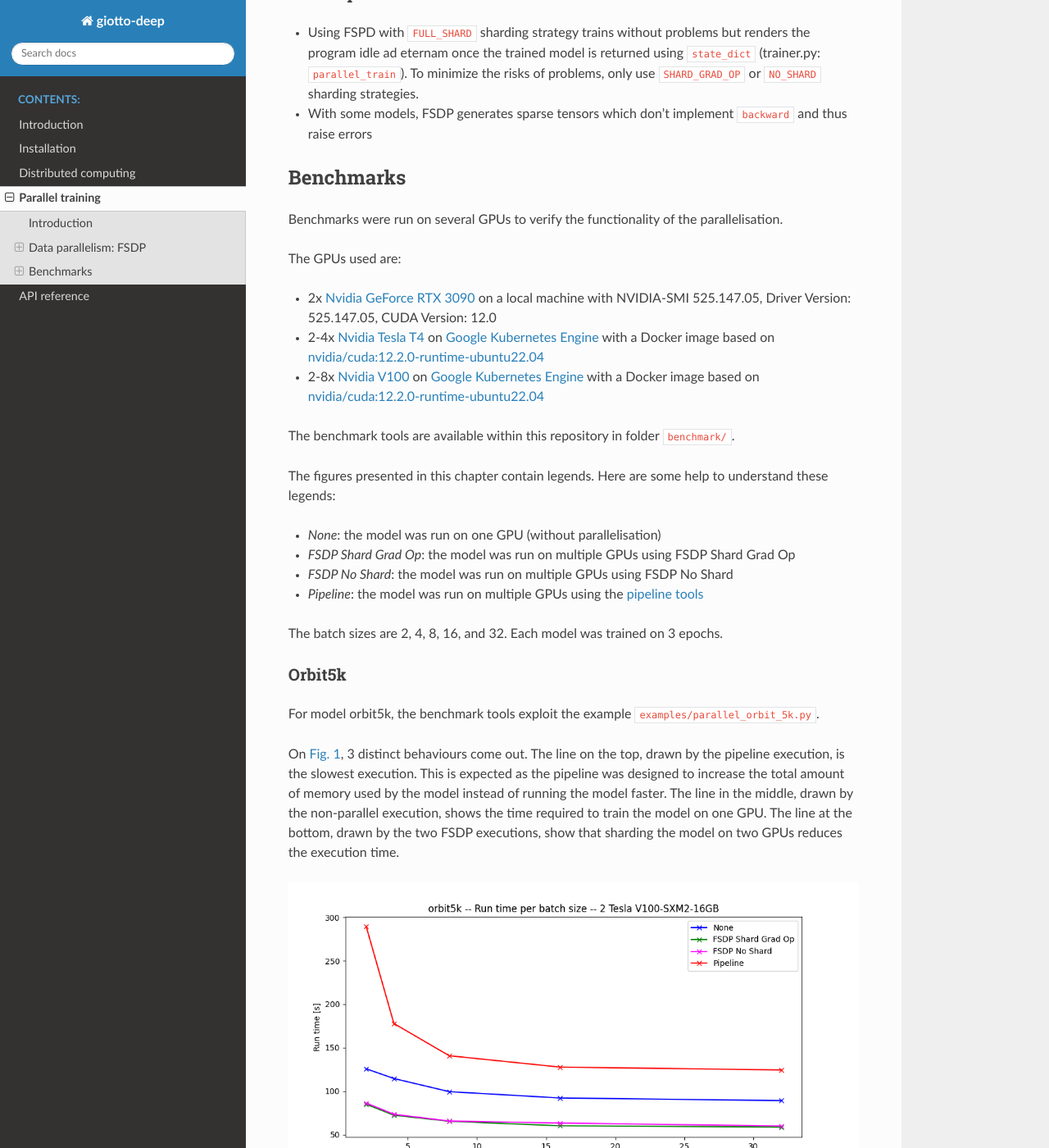
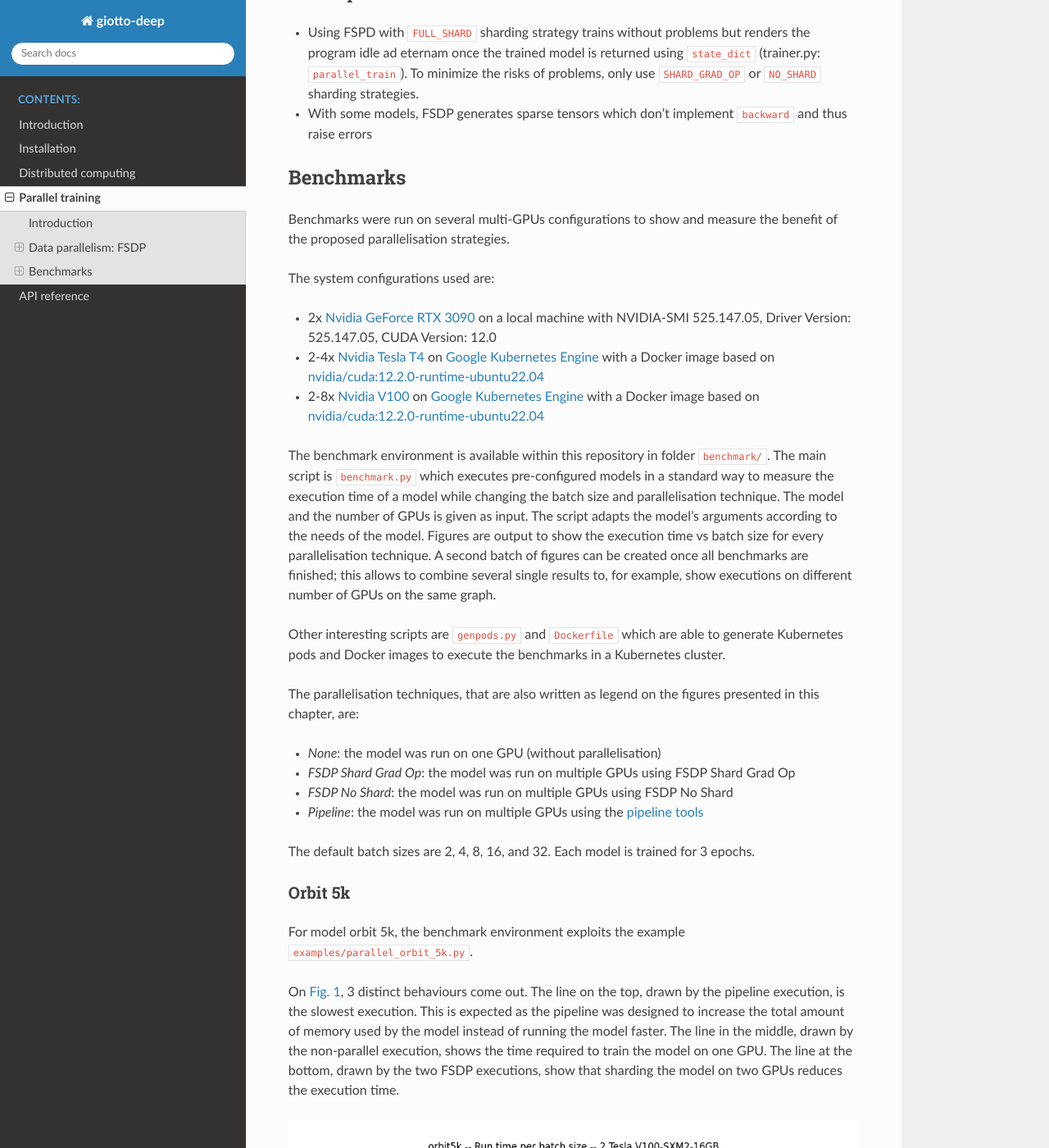
Before and after one commit to giotto-ai/giotto-deep, a Sphinx documentation site: the page built from docs/source/parallel.rst, in a window 1280 px wide and 1400 px high, scrolled down 5487 px. Shown: the whole window at 82% size. Built offline with Sphinx 7.4.7 and the Read the Docs theme 2.0.0, drawn with Linux system fonts in a browser that asks for light colours; pages that are not in the unit, such as notebooks, are missing from menus; some of the changed text lies outside the part shown.

Commit message:
Improve doc benchmarks

```diff
--- a/docs/source/parallel.rst
+++ b/docs/source/parallel.rst
@@ -144,9 +144,9 @@ Known problems
 Benchmarks
 ***********************************
 
-Benchmarks were run on several GPUs to verify the functionality of the parallelisation.
+Benchmarks were run on several multi-GPUs configurations to show and measure the benefit of the proposed parallelisation strategies.
 
-The GPUs used are:
+The system configurations used are:
 
 - 2x `Nvidia GeForce RTX 3090 <https://www.nvidia.com/en-eu/geforce/graphics-cards/30-series/rtx-3090-3090ti/>`__ on a local machine
   with NVIDIA-SMI 525.147.05, Driver Version: 525.147.05, CUDA Version: 12.0
@@ -155,22 +155,30 @@ The GPUs used are:
 - 2-8x `Nvidia V100 <https://www.nvidia.com/en-us/data-center/v100/>`__ on `Google Kubernetes Engine <https://cloud.google.com/kubernetes-engine/docs/how-to/gpus>`__
   with a Docker image based on `nvidia/cuda:12.2.0-runtime-ubuntu22.04 <https://hub.docker.com/r/nvidia/cuda/tags?page=1&name=12.2.0-runtime-ubuntu22.04>`__
 
-The benchmark tools are available within this repository in folder :file:`benchmark/`.
+The benchmark environment is available within this repository in folder :file:`benchmark/`.
+The main script is :file:`benchmark.py` which executes pre-configured models in a standard way to measure the execution time of a model while
+changing the batch size and parallelisation technique. The model and the number of GPUs is given as input.
+The script adapts the model's arguments according to the needs of the model.
+Figures are output to show the execution time vs batch size for every parallelisation technique.
+A second batch of figures can be created once all benchmarks are finished; this allows to combine several single results to, for example,
+show executions on different number of GPUs on the same graph.
 
-The figures presented in this chapter contain legends. Here are some help to understand these legends:
+Other interesting scripts are :file:`genpods.py` and :file:`Dockerfile` which are able to generate Kubernetes pods and Docker images to execute the benchmarks in a Kubernetes cluster.
+
+The parallelisation techniques, that are also written as legend on the figures presented in this chapter, are:
 
 - *None*: the model was run on one GPU (without parallelisation)
 - *FSDP Shard Grad Op*: the model was run on multiple GPUs using FSDP Shard Grad Op
 - *FSDP No Shard*: the model was run on multiple GPUs using FSDP No Shard
 - *Pipeline*: the model was run on multiple GPUs using the `pipeline tools <https://github.com/giotto-ai/pipeline-tools/>`__
 
-The batch sizes are 2, 4, 8, 16, and 32. Each model was trained on 3 epochs.
+The default batch sizes are 2, 4, 8, 16, and 32. Each model is trained for 3 epochs.
 
 ===============================
-Orbit5k
+Orbit 5k
 ===============================
 
-For model orbit5k, the benchmark tools exploit the example :file:`examples/parallel_orbit_5k.py`.
+For model orbit 5k, the benchmark environment exploits the example :file:`examples/parallel_orbit_5k.py`.
 
 On :numref:`benchmark-orbit5-2v100`, 3 distinct behaviours come out.
 The line on the top, drawn by the pipeline execution, is the slowest execution. This is expected as the pipeline was designed to increase the total amount of memory used by the model instead of running the model faster.
@@ -198,12 +206,14 @@ This behaviour simply shows that, depending on the model and on the GPUs (availa
 
    Orbit5k --- 8x V100
 
+The orbit 5k is small and there is limited benefit to parallelise its execution.
+However, it stays a good example and runs smoothly with ``giotto-deep``.
+
 ===============================
 BERT
 ===============================
 
-For model BERT, the benchmark tools exploit the example :file:`examples/parallel_bert.py`.
-
+For model BERT, the benchmark environment exploits the example :file:`examples/parallel_bert.py`.
 
 :numref:`benchmark-bert-2v100`, :numref:`benchmark-bert-2t4`, and :numref:`benchmark-bert-2rtx3090` present the execution of the BERT model on two GPUs, on V100, on T4 and on RTX 3090.
 These three figures show again that the results of a model may depend on the GPU model used.
@@ -235,3 +245,11 @@ Each time showing an improvement of the execution time when using parallelisatio
 .. figure:: _img/plot-2023-11-23-12-16-58-bertbig-tesla-t4-2.png
 
     BERT Big --- 2x Tesla T4
+
+===============================
+Conclusion
+===============================
+
+The user is, in most cases, able to reduce the compute time with multiple GPUs.
+The mileage varies, however, with the model specific features.
+The parallelisation capacity of the model is thus a key element.
```
